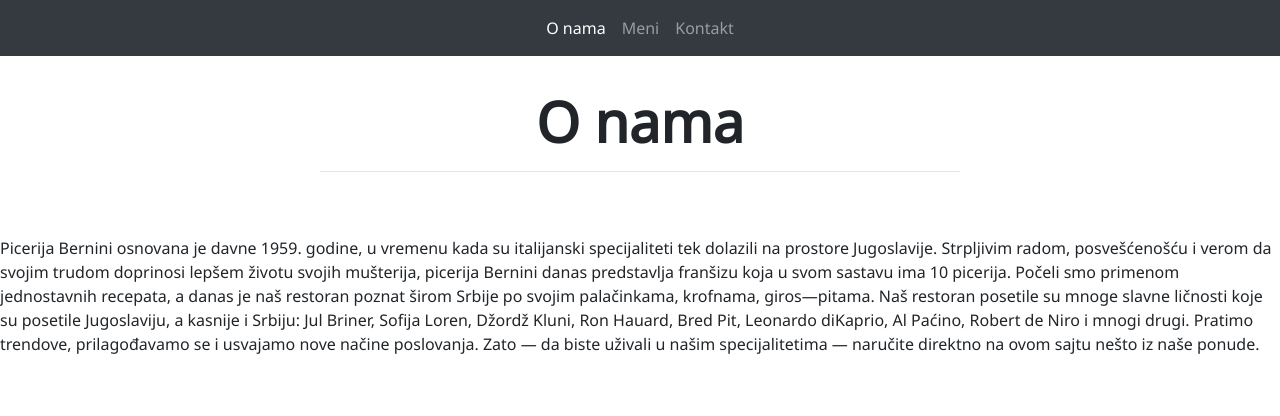
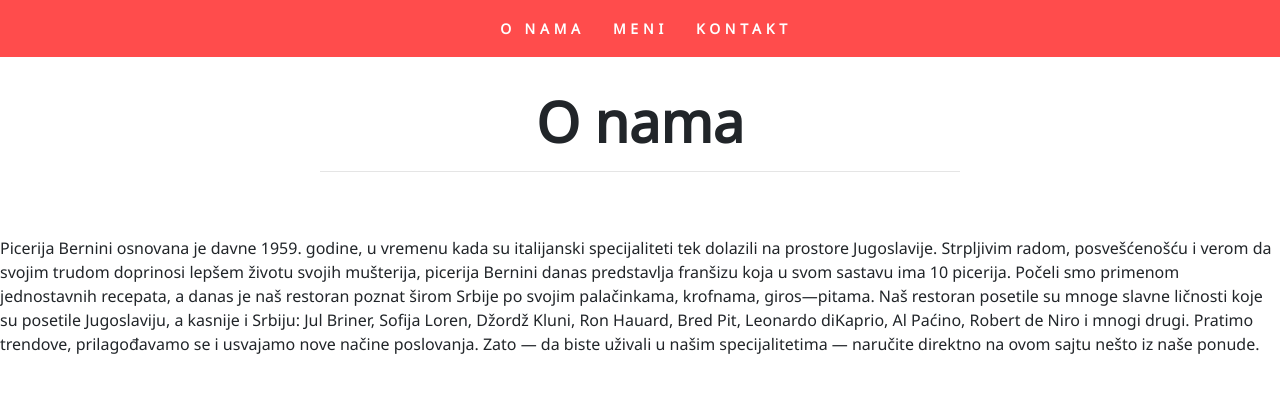
Before and after one commit to maricdjordje/PIA, a PHP site: page / in a window 1280 px wide. Shown: the top 416 px of the page. Run offline with PHP 8.4, Linux system fonts and the light colour scheme.

Commit message:
Update style.css

```diff
--- a/hw-2/style.css
+++ b/hw-2/style.css
@@ -9,3 +9,19 @@
     overflow-x: hidden;
 
 }
+.navbar {
+
+    text-transform: uppercase;
+    font-size: 14px;
+    font-weight: 600;
+    letter-spacing: 0.3rem;
+    background: rgba(255, 0, 0, 0.7) !important;
+    padding: 10px 0;
+}
+
+.navbar-dark .navbar-nav .nav-link {
+
+    color: #fff;
+    padding-left: 20px;
+
+}
```
